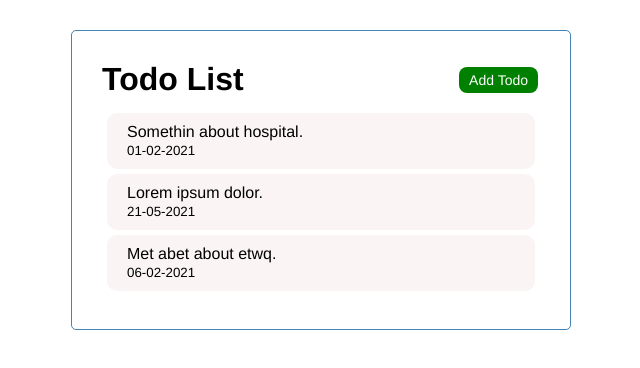
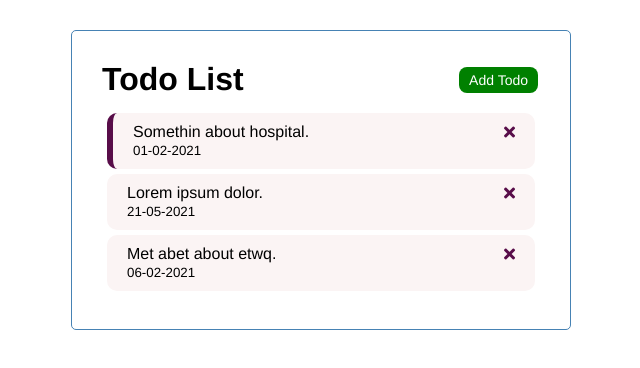
Before and after one commit to dogukyilmaz/vue-todo, a Vue app: page / in a window 1280 px wide. Shown: the top 368 px of the page, without its empty margins (319-959 px from the left). Built offline with nearby package versions, Linux system fonts and the light colour scheme.

Commit message:
delete todo & events

```diff
--- a/public/index.html
+++ b/public/index.html
@@ -1,15 +1,23 @@
 <!DOCTYPE html>
 <html lang="">
   <head>
-    <meta charset="utf-8">
-    <meta http-equiv="X-UA-Compatible" content="IE=edge">
-    <meta name="viewport" content="width=device-width,initial-scale=1.0">
-    <link rel="icon" href="<%= BASE_URL %>favicon.ico">
+    <meta charset="utf-8" />
+    <meta http-equiv="X-UA-Compatible" content="IE=edge" />
+    <meta name="viewport" content="width=device-width,initial-scale=1.0" />
+    <link rel="icon" href="<%= BASE_URL %>favicon.ico" />
+    <link
+      rel="stylesheet"
+      href="https://cdnjs.cloudflare.com/ajax/libs/font-awesome/5.15.2/css/all.min.css"
+    />
     <title><%= htmlWebpackPlugin.options.title %></title>
   </head>
   <body>
     <noscript>
-      <strong>We're sorry but <%= htmlWebpackPlugin.options.title %> doesn't work properly without JavaScript enabled. Please enable it to continue.</strong>
+      <strong
+        >We're sorry but <%= htmlWebpackPlugin.options.title %> doesn't work
+        properly without JavaScript enabled. Please enable it to
+        continue.</strong
+      >
     </noscript>
     <div id="app"></div>
     <!-- built files will be auto injected -->
--- a/src/App.vue
+++ b/src/App.vue
@@ -1,7 +1,11 @@
 <template>
   <div class="container">
     <Header title="Todo List" />
-    <Todos :todos="todos" />
+    <Todos
+      @toggle-reminder="toggleReminder"
+      @delete-todo="deleteTodo"
+      :todos="todos"
+    />
   </div>
 </template>
 
@@ -19,6 +23,18 @@ export default {
     return {
       todos: []
     };
+  },
+  methods: {
+    deleteTodo(id) {
+      if (confirm("Are you sure?")) {
+        this.todos = this.todos.filter(todo => todo.id !== id);
+      }
+    },
+    toggleReminder(id) {
+      this.todos = this.todos.map(todo =>
+        todo.id === id ? { ...todo, reminder: !todo.reminder } : todo
+      );
+    }
   },
   created() {
     this.todos = [
--- a/src/components/Todo.vue
+++ b/src/components/Todo.vue
@@ -1,6 +1,12 @@
 <template>
-  <div class="todo">
-    <h4>{{ todo.content }}</h4>
+  <div
+    @dblclick="$emit('toggle-reminder', todo.id)"
+    :class="[todo.reminder ? 'reminder' : '', 'todo']"
+  >
+    <h4>
+      {{ todo.content }}
+      <i @click="$emit('delete-todo', todo.id)" class="fas fa-times"></i>
+    </h4>
     <small>{{ todo.date }}</small>
   </div>
 </template>
@@ -22,6 +28,10 @@ export default {
   font-weight: 500;
 }
 
+i {
+  color: rgb(88, 13, 73);
+}
+
 .todo {
   background: rgb(251, 244, 244);
   margin: 5px;
@@ -31,6 +41,6 @@ export default {
 }
 
 .todo.reminder {
-  border-left: 6px solid greenyellow;
+  border-left: 6px solid rgb(88, 13, 73);
 }
 </style>
--- a/src/components/Todos.vue
+++ b/src/components/Todos.vue
@@ -1,6 +1,10 @@
 <template>
   <div :key="todo.id" v-for="todo in todos">
-    <Todo :todo="todo" />
+    <Todo
+      @toggle-reminder="$emit('toggle-reminder', todo.id)"
+      @delete-todo="$emit('delete-todo', todo.id)"
+      :todo="todo"
+    />
   </div>
 </template>
 
@@ -14,7 +18,8 @@ export default {
   },
   components: {
     Todo
-  }
+  },
+  emits: ["delete-todo", "toggle-reminder"]
 };
 </script>
 
```
